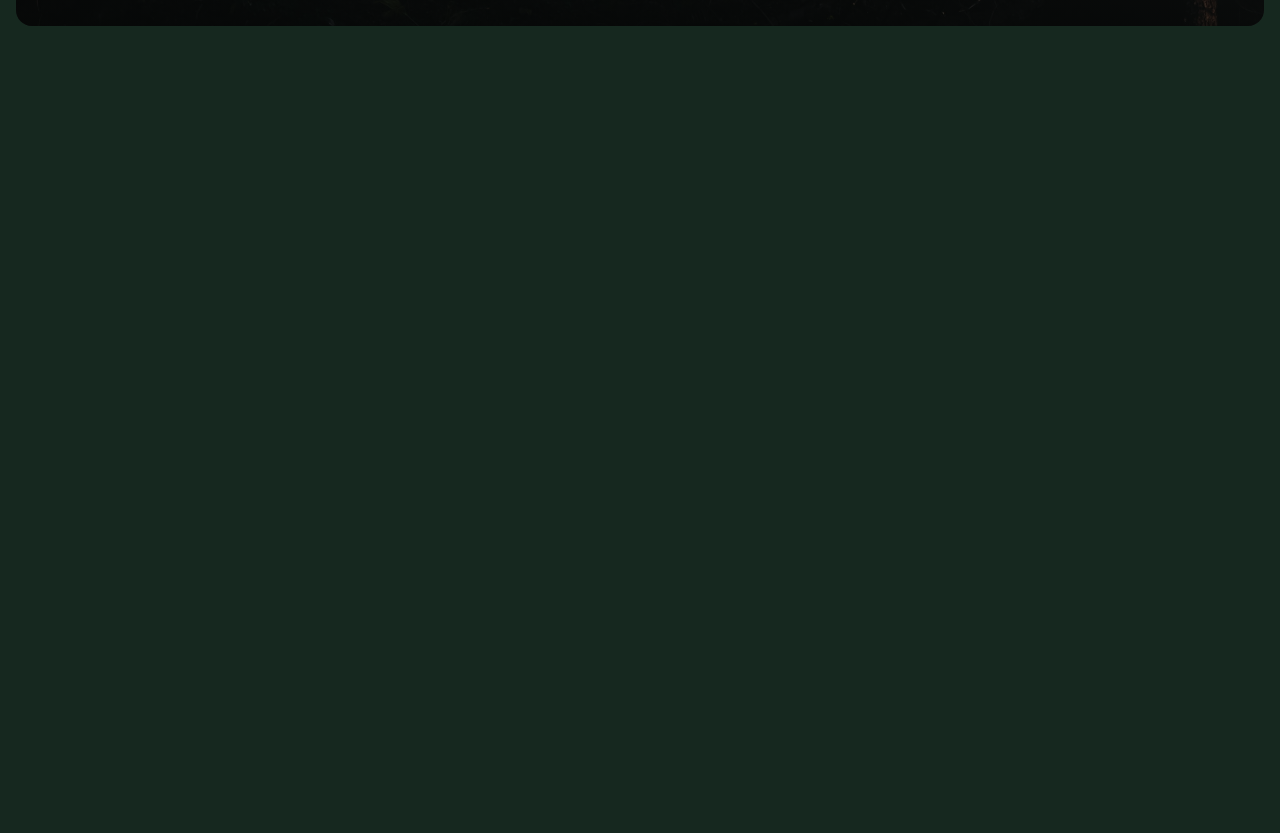
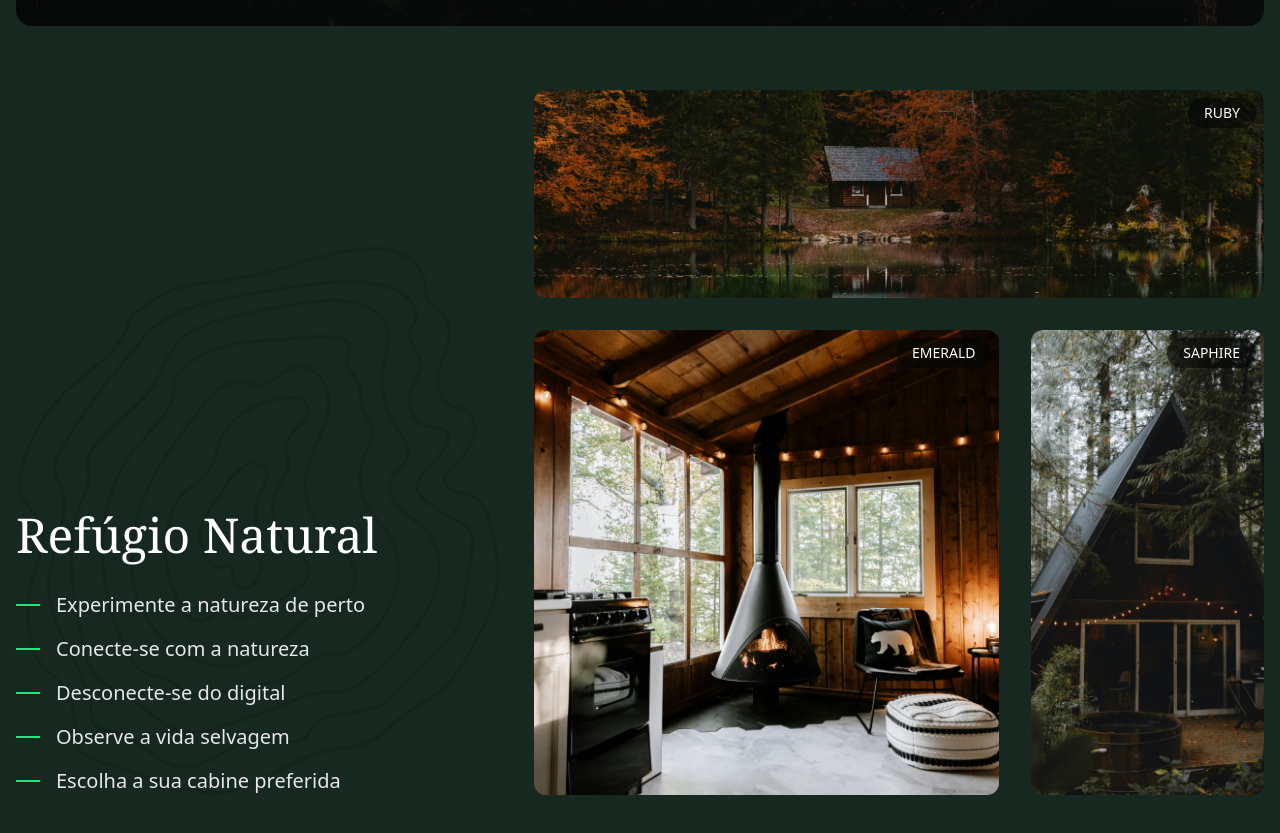
Before and after one commit to mthszr/forest, a website: page src/index.html in a window 1280 px wide. Shown: the part 721-1554 px from the top of the page. Before the commit the page ends 1131 px from the top, so only its background shows below. Drawn offline with Linux system fonts and the light colour scheme; files whose address does not match are found by name.

Commit message:
add accommodations section to index.html and enhance output.css with new utility classes

```diff
--- a/src/index.html
+++ b/src/index.html
@@ -75,7 +75,9 @@
             >Reserve Hoje</a
           >
         </div>
-        <h1 class="mb-8 sm:mb-20 font-serif text-balance max-w-screen-sm text-4xl sm:text-5xl">
+        <h1
+          class="mb-8 sm:mb-20 font-serif text-balance max-w-screen-sm text-4xl sm:text-5xl"
+        >
           Venha Experimentar a Vida na Floresta
         </h1>
         <div class="text-sm sm:flex sm:justify-between sm:items-end">
@@ -102,5 +104,78 @@
         </div>
       </div>
     </main>
+
+    <!-- acomodações -->
+    <section
+      id="acomodacoes"
+      class="container lg:grid grid-cols-[2fr_3fr] gap-8 pt-16 mb-12 sm:mb-16"
+    >
+      <div
+        class="content-end  bg-[url(../img/padrao.svg)] bg-no-repeat bg-contain bg-left-bottom"
+      >
+        <h2 class="text-white mb-8 text-4xl font-serif lg:text-5xl">
+          Refúgio Natural
+        </h2>
+        <ul
+          class="text-gray-200 *:flex *:items-center *:gap-4 grid gap-4 sm:text-xl"
+        >
+          <li>
+            <span class="h-0.5 w-6 bg-green-400 inline-block"></span>Experimente
+            a natureza de perto
+          </li>
+          <li>
+            <span class="h-0.5 w-6 bg-green-400 inline-block"></span>Conecte-se
+            com a natureza
+          </li>
+          <li>
+            <span class="h-0.5 w-6 bg-green-400 inline-block"></span
+            >Desconecte-se do digital
+          </li>
+          <li>
+            <span class="h-0.5 w-6 bg-green-400 inline-block"></span>Observe a
+            vida selvagem
+          </li>
+          <li>
+            <span class="h-0.5 w-6 bg-green-400 inline-block"></span>Escolha a
+            sua cabine preferida
+          </li>
+        </ul>
+      </div>
+      <div class="grid grid-cols-[2fr_1fr] gap-4 sm:gap-8">
+        <div class="col-span-full grid *:col-start-1 *:row-start-1">
+          <img
+            class="h-52 w-full object-cover rounded-xl"
+            src="../img/casa1.jpg"
+            alt="Casa 1"
+          />
+          <span
+            class="m-2 self-start justify-self-end uppercase text-white rounded-full bg-green-950/60 px-4 py-2 text-sm/none"
+            >Ruby</span
+          >
+        </div>
+        <div class="grid *:col-start-1 *:row-start-1">
+          <img
+            class="size-full object-cover rounded-xl"
+            src="../img/casa2.jpg"
+            alt="Casa 2"
+          />
+          <span
+            class="m-2 self-start justify-self-end uppercase text-white rounded-full bg-green-950/60 px-4 py-2 text-sm/none"
+            >Emerald</span
+          >
+        </div>
+        <div class="grid *:col-start-1 *:row-start-1">
+          <img
+            class="size-full object-cover rounded-xl"
+            src="../img/casa3.jpg"
+            alt="Casa 3"
+          />
+          <span
+            class="m-2 self-start justify-self-end uppercase text-white rounded-full bg-green-950/60 px-4 py-2 text-sm/none"
+            >Saphire</span
+          >
+        </div>
+      </div>
+    </section>
   </body>
 </html>
```
Also changed, not shown: src/output.css.
